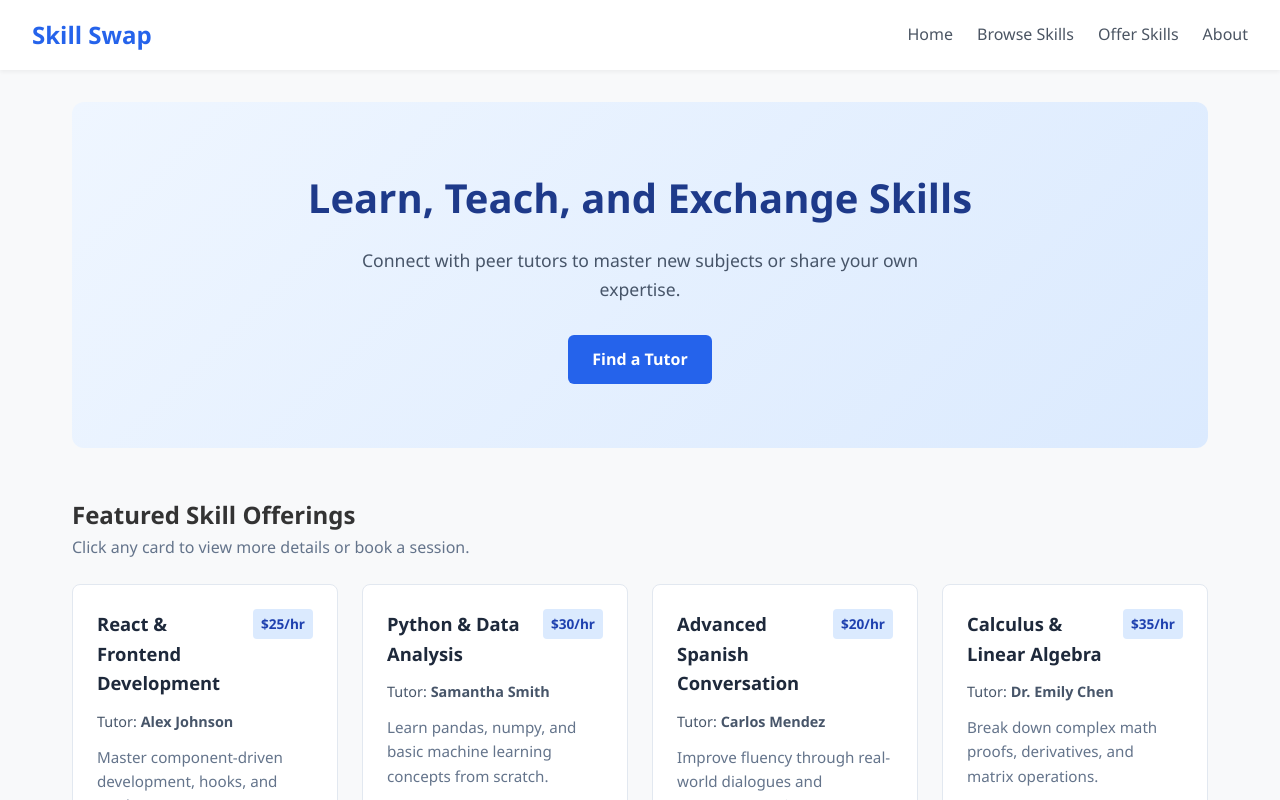
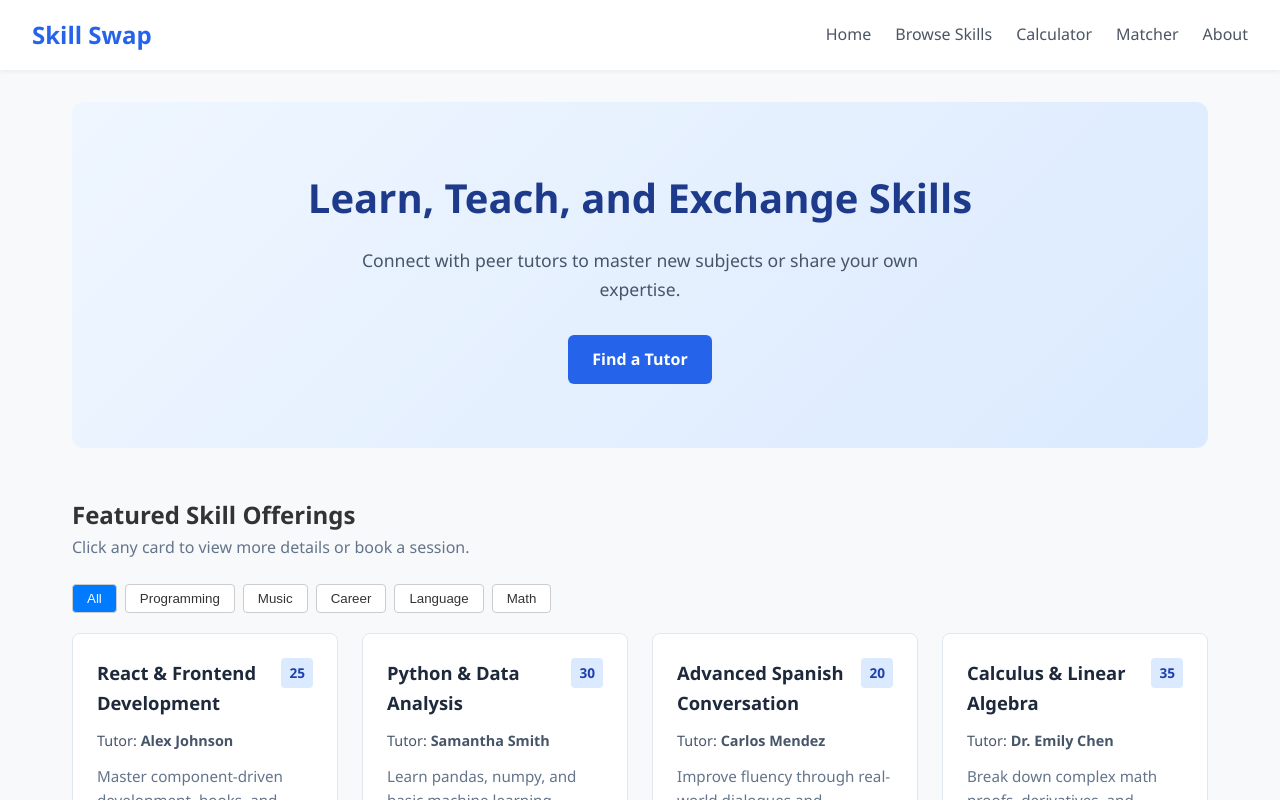
Before and after one commit to Frasse007/skillswap-rasmus-unit8, a React (Vite) app: page / in a window 1280 px wide. Shown: the top 800 px of the page. Built offline with nearby package versions, Linux system fonts and the light colour scheme.

Commit message:
Add UI integration for filterSkillsByCategory & fix export syntax

```diff
--- a/skillswap-functions.js
+++ b/skillswap-functions.js
@@ -1,10 +1,6 @@
-function filterSkillsByCategory(skills, category) {
+export function filterSkillsByCategory(skills, category) {
     if (category === 'All') {
         return skills;
     }
     return skills.filter(skill => skill.category === category);
 }
-
-module.exports = {
-    filterSkillsByCategory
- };
--- a/src/App.css
+++ b/src/App.css
@@ -211,3 +211,25 @@ body {
   from { opacity: 0; transform: translateY(-5px); }
   to { opacity: 1; transform: translateY(0); }
 }
+
+/* Filter Buttons */
+.filter-buttons-group {
+  margin-bottom: 20px;
+  display: flex;
+  gap: 8px;
+  flex-wrap: wrap;
+}
+
+.filter-btn {
+  padding: 6px 14px;
+  cursor: pointer;
+  border-radius: 4px;
+  border: 1px solid #ccc;
+  background: #fff;
+  color: #333;
+}
+
+.filter-btn.active {
+  background: #007bff;
+  color: #fff;
+}
--- a/src/App.jsx
+++ b/src/App.jsx
@@ -1,14 +1,20 @@
 import React, { useState } from 'react';
+import { filterSkillsByCategory } from '../skillswap-functions';
 import './App.css';
 
 // Body content created in collaboration with AI chatbots
 function App() {
   const [skills, setSkills] = useState([
-    { id: 1, title: 'React & Frontend Development', description: 'Master component-driven development, hooks, and modern state management.', price: '$25/hr', provider: 'Alex Johnson', expanded: false },
-    { id: 2, title: 'Python & Data Analysis', description: 'Learn pandas, numpy, and basic machine learning concepts from scratch.', price: '$30/hr', provider: 'Samantha Smith', expanded: false },
-    { id: 3, title: 'Advanced Spanish Conversation', description: 'Improve fluency through real-world dialogues and grammar practice.', price: '$20/hr', provider: 'Carlos Mendez', expanded: false },
-    { id: 4, title: 'Calculus & Linear Algebra', description: 'Break down complex math proofs, derivatives, and matrix operations.', price: '$35/hr', provider: 'Dr. Emily Chen', expanded: false }
+    { id: 1, title: 'React & Frontend Development', category: 'Programming', description: 'Master component-driven development, hooks, and modern state management.', price: 25, provider: 'Alex Johnson', expanded: false },
+    { id: 2, title: 'Python & Data Analysis', category: 'Programming', description: 'Learn pandas, numpy, and basic machine learning concepts from scratch.', price: 30, provider: 'Samantha Smith', expanded: false },
+    { id: 3, title: 'Advanced Spanish Conversation', category: 'Language', description: 'Improve fluency through real-world dialogues and grammar practice.', price: 20, provider: 'Carlos Mendez', expanded: false },
+    { id: 4, title: 'Calculus & Linear Algebra', category: 'Math', description: 'Break down complex math proofs, derivatives, and matrix operations.', price: 35, provider: 'Dr. Emily Chen', expanded: false },
+    { id: 5, title: 'Guitar Lessons', category: 'Music', description: 'Learn chords, strumming, and your favorite songs.', price: 15, provider: 'Mark Taylor', expanded: false },
+    { id: 6, title: 'Resume Review', category: 'Career', description: 'Get professional feedback on your resume and cover letter.', price: 0, provider: 'Sarah Jenkins', expanded: false }
   ]);
+
+  const [selectedCategory, setSelectedCategory] = useState('All');
+  const filteredSkills = filterSkillsByCategory(skills, selectedCategory);
 
   // Function to toggle card expansion on click
   const toggleCard = (id) => {
@@ -26,7 +32,8 @@ function App() {
           <ul>
             <li><a href="#home">Home</a></li>
             <li><a href="#browse">Browse Skills</a></li>
-            <li><a href="#offer">Offer Skills</a></li>
+            <li><a href="#calculator">Calculator</a></li>
+            <li><a href="matcher">Matcher</a></li>
             <li><a href="#about">About</a></li>
           </ul>
         </nav>
@@ -46,8 +53,18 @@ function App() {
           <h2>Featured Skill Offerings</h2>
           <p className="section-subtitle">Click any card to view more details or book a session.</p>
 
+          {/* Filter Buttons */}
+          <div className="filter-buttons-group">
+            {['All', 'Programming', 'Music', 'Career', 'Language', 'Math'].map(cat => (
+              <button key={cat} className={`filter-btn ${selectedCategory === cat ? 'active' : ''}`} onClick={() => setSelectedCategory(cat)}>{cat}</button>
+            ))}
+          </div>
+
           <div className="cards-grid">
-            {skills.map(skill => (
+            {filteredSkills.length === 0 ? (
+              <p>No skills found in this category.</p>
+            ) : (
+              filteredSkills.map(skill => (
               <div
                 key={skill.id}
                 className={`skill-card ${skill.expanded ? 'expanded' : ''}`}
@@ -63,6 +80,7 @@ function App() {
                 {skill.expanded && (
                   <div className="card-extra-details">
                     <hr />
+                    <p><strong>Category:</strong> {skill.category}</p>
                     <p><strong>Availability:</strong> Mon, Wed, Fri (4 PM - 7 PM)</p>
                     <button
                       className="btn-book"
@@ -77,7 +95,8 @@ function App() {
                 )}
                 <span className="click-hint">{skill.expanded ? 'Click to collapse' : 'Click for details'}</span>
               </div>
-            ))}
+              ))
+            )}
           </div>
         </section>
       </main>
```
